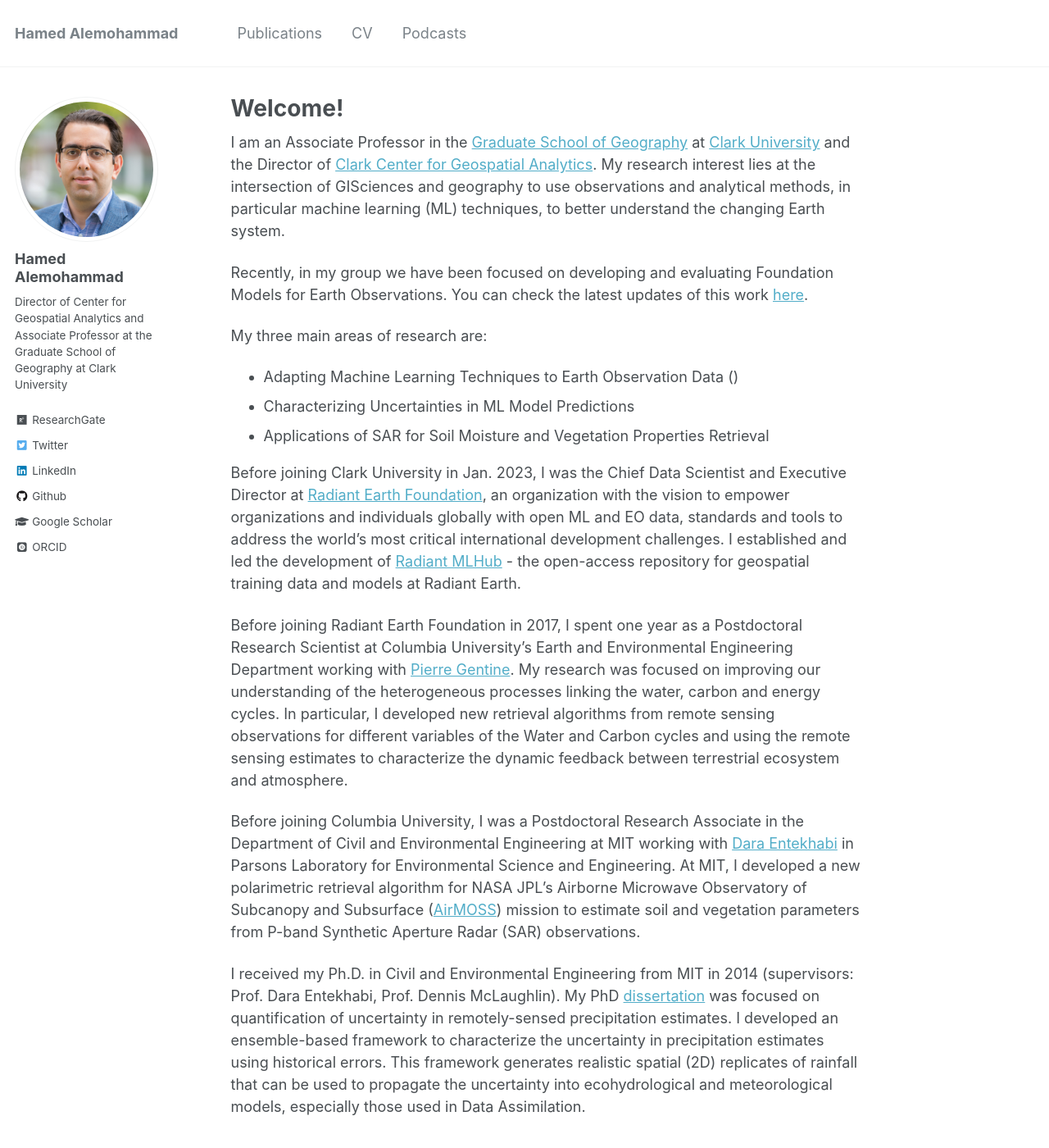
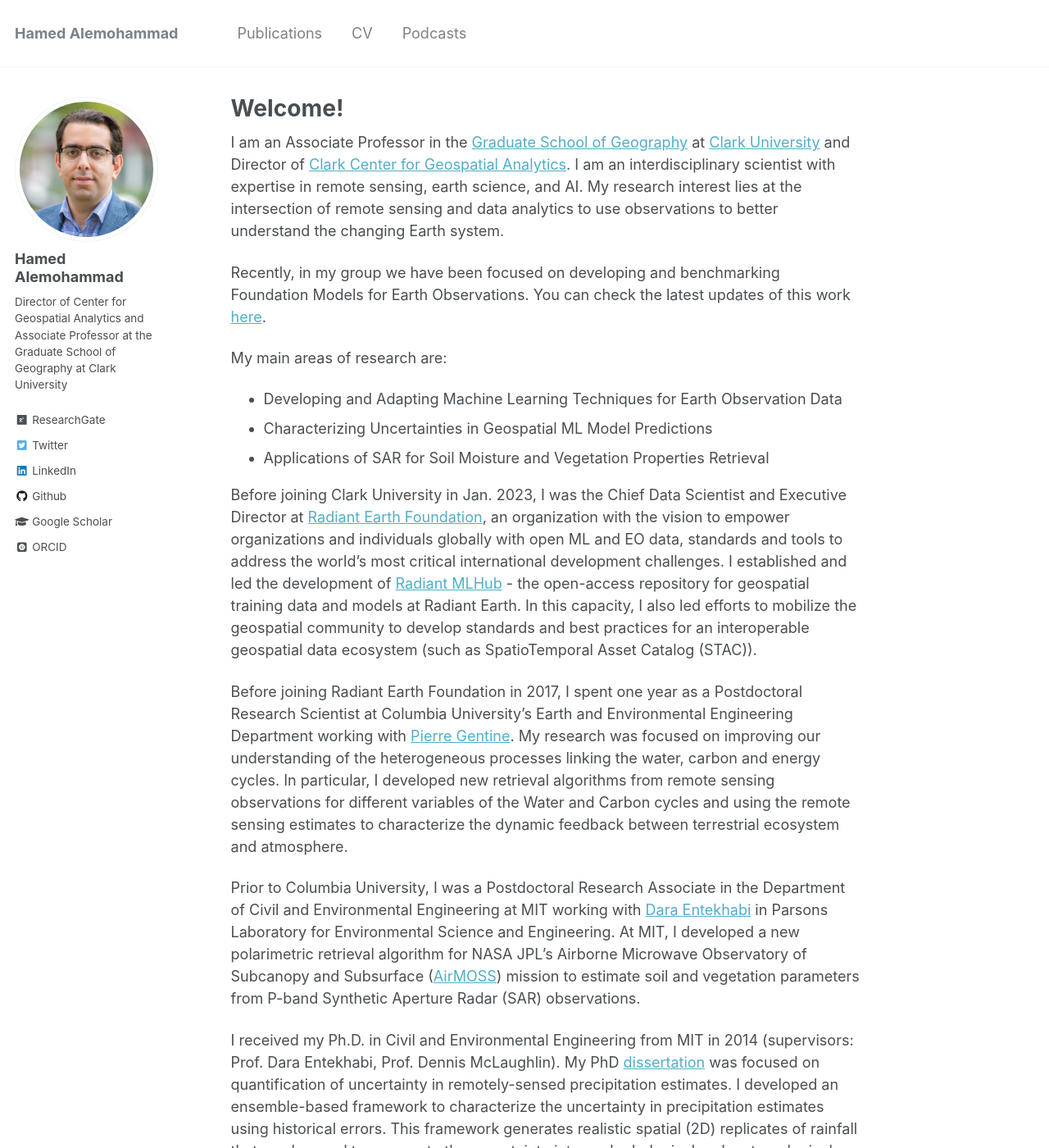
Before and after one commit to HamedAlemo/hamedalemo.github.io, a Jekyll site: the page built from _pages/about.md, in a window 1280 px wide and 1400 px high. Shown: the whole window at 82% size. Built offline with Jekyll 4.4.1, drawn with Linux system fonts in a browser that asks for light colours; some web fonts are replaced.

Commit message:
updated about

```diff
--- a/_pages/about.md
+++ b/_pages/about.md
@@ -8,19 +8,20 @@ redirect_from:
   - /about.html
 ---
 
-I am an Associate Professor in the [Graduate School of Geography](https://www.clarku.edu/departments/geography/) at [Clark University](https://www.clarku.edu/) and the Director of [Clark Center for Geospatial Analytics](https://clarku.edu/cga). My research interest lies at the intersection of GISciences and geography to use observations and analytical methods, in particular machine learning (ML) techniques, to better understand the changing Earth system.
+I am an Associate Professor in the [Graduate School of Geography](https://www.clarku.edu/departments/geography/) at [Clark University](https://www.clarku.edu/) and Director of [Clark Center for Geospatial Analytics](https://clarku.edu/cga). I am an interdisciplinary scientist with expertise in remote sensing, earth science, and AI.
+My research interest lies at the intersection of remote sensing and data analytics to use observations to better understand the changing Earth system.
 
-Recently, in my group we have been focused on developing and evaluating Foundation Models for Earth Observations. You can check the latest updates of this work [here](https://www.clarku.edu/centers/geospatial-analytics/research/prithvi-foundation-model/).
+Recently, in my group we have been focused on developing and benchmarking Foundation Models for Earth Observations. You can check the latest updates of this work [here](https://www.clarku.edu/centers/geospatial-analytics/research/prithvi-foundation-model/).
 
-My three main areas of research are:
-- Adapting Machine Learning Techniques to Earth Observation Data ()
-- Characterizing Uncertainties in ML Model Predictions
+My main areas of research are:
+- Developing and Adapting Machine Learning Techniques for Earth Observation Data
+- Characterizing Uncertainties in Geospatial ML Model Predictions
 - Applications of SAR for Soil Moisture and Vegetation Properties Retrieval
 
-Before joining Clark University in Jan. 2023, I was the Chief Data Scientist and Executive Director at [Radiant Earth Foundation](https://www.radiant.earth/), an organization with the vision to empower organizations and individuals globally with open ML and EO data, standards and tools to address the world’s most critical international development challenges. I established and led the development of [Radiant MLHub](https://mlhub.earth/) - the open-access repository for geospatial training data and models at Radiant Earth.
+Before joining Clark University in Jan. 2023, I was the Chief Data Scientist and Executive Director at [Radiant Earth Foundation](https://www.radiant.earth/), an organization with the vision to empower organizations and individuals globally with open ML and EO data, standards and tools to address the world’s most critical international development challenges. I established and led the development of [Radiant MLHub](https://mlhub.earth/) - the open-access repository for geospatial training data and models at Radiant Earth. In this capacity, I also led efforts to mobilize the geospatial community to develop standards and best practices for an interoperable geospatial data ecosystem (such as SpatioTemporal Asset Catalog (STAC)).
 
 Before joining Radiant Earth Foundation in 2017, I spent one year as a Postdoctoral Research Scientist at Columbia University’s Earth and Environmental Engineering Department working with [Pierre Gentine](https://gentinelab.eee.columbia.edu/home). My research was focused on improving our understanding of the heterogeneous processes linking the water, carbon and energy cycles. In particular, I developed new retrieval algorithms from remote sensing observations for different variables of the Water and Carbon cycles and using the remote sensing estimates to characterize the dynamic feedback between terrestrial ecosystem and atmosphere.
 
-Before joining Columbia University, I was a Postdoctoral Research Associate in the Department of Civil and Environmental Engineering at MIT working with [Dara Entekhabi](https://cee.mit.edu/people_individual/dara-entekhabi/) in Parsons Laboratory for Environmental Science and Engineering. At MIT, I developed a new polarimetric retrieval algorithm for NASA JPL’s Airborne Microwave Observatory of Subcanopy and Subsurface ([AirMOSS](https://airmoss.jpl.nasa.gov/)) mission to estimate soil and vegetation parameters from P-band Synthetic Aperture Radar (SAR) observations.
+Prior to Columbia University, I was a Postdoctoral Research Associate in the Department of Civil and Environmental Engineering at MIT working with [Dara Entekhabi](https://cee.mit.edu/people_individual/dara-entekhabi/) in Parsons Laboratory for Environmental Science and Engineering. At MIT, I developed a new polarimetric retrieval algorithm for NASA JPL’s Airborne Microwave Observatory of Subcanopy and Subsurface ([AirMOSS](https://airmoss.jpl.nasa.gov/)) mission to estimate soil and vegetation parameters from P-band Synthetic Aperture Radar (SAR) observations.
 
 I received my Ph.D. in Civil and Environmental Engineering from MIT in 2014 (supervisors: Prof. Dara Entekhabi, Prof. Dennis McLaughlin). My PhD [dissertation](https://mit.primo.exlibrisgroup.com/permalink/01MIT_INST/ejdckj/alma990023315020106761) was focused on quantification of uncertainty in remotely-sensed precipitation estimates. I developed an ensemble-based framework to characterize the uncertainty in precipitation estimates using historical errors. This framework generates realistic spatial (2D) replicates of rainfall that can be used to propagate the uncertainty into ecohydrological and meteorological models, especially those used in Data Assimilation.
```
